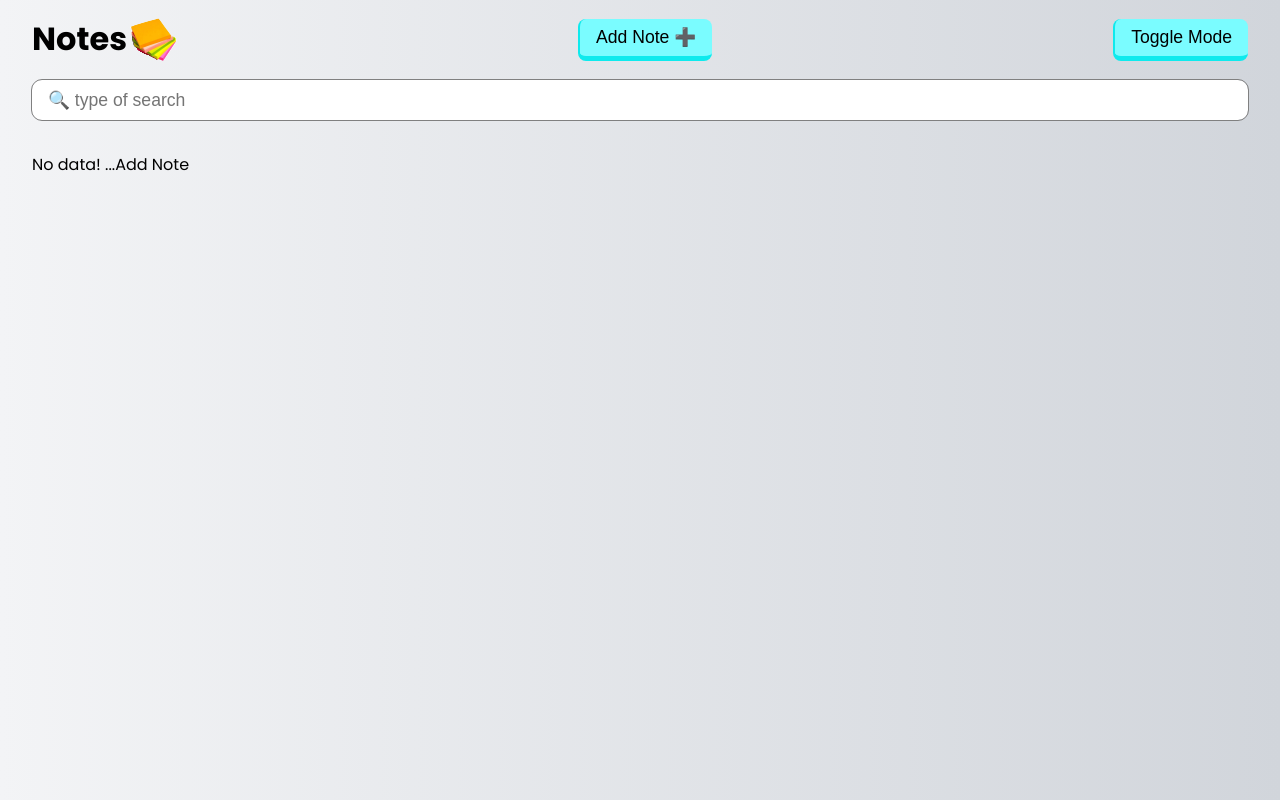
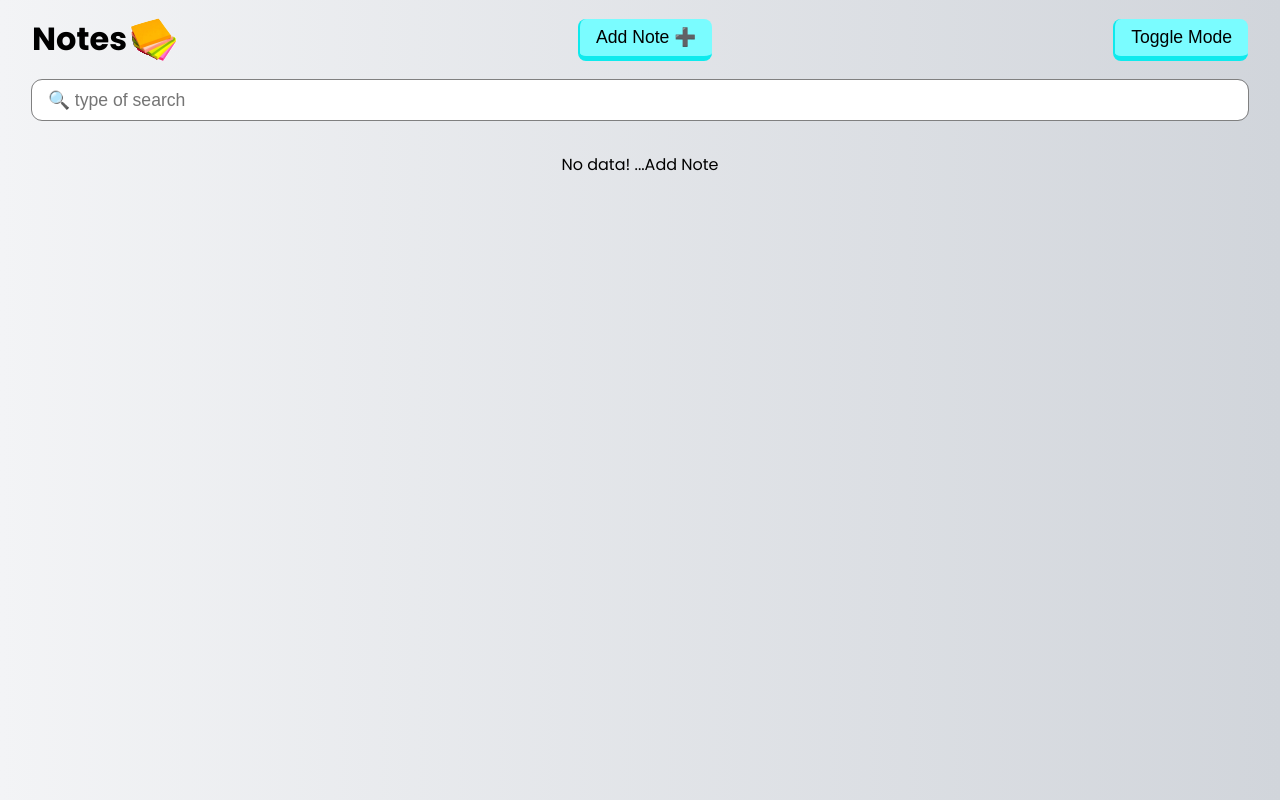
Before and after one commit to ajarek/react-64-vite-Notes-Router-6.8, a React (Vite) app: page / in a window 1280 px wide. Built offline with nearby package versions, Linux system fonts and the light colour scheme.

Commit message:
added handleDelete

```diff
--- a/src/helpers/localStorage.jsx
+++ b/src/helpers/localStorage.jsx
@@ -10,3 +10,6 @@ export const saveStorage = (newData, name) => {
 export const fetchStorage = (key) => {
   return JSON.parse(localStorage.getItem(key))
 }
+export const deleteStorage = (key)=>{
+  return localStorage.removeItem(key)
+}
--- a/src/index.css
+++ b/src/index.css
@@ -83,9 +83,12 @@ body {
   display: grid;
   grid-template-columns: repeat(auto-fit, minmax(283px, 1fr));
   gap: 1rem;
+
+  place-items: center;
 }
 .dashboard .card {
   min-height: 283px;
+  width: 283px;
   padding: 1rem;
   display: flex;
   flex-direction: column;
--- a/src/pages/Dashboard.jsx
+++ b/src/pages/Dashboard.jsx
@@ -1,7 +1,8 @@
-import React from 'react'
-import { useLoaderData } from 'react-router-dom'
+import React, { useEffect, useState } from 'react'
+import { useLoaderData,redirect } from 'react-router-dom'
 import { fetchStorage } from '../helpers/localStorage'
 import { randomArray } from '../helpers/randomArray'
+import { deleteStorage, saveStorage} from '../helpers/localStorage'
 
 export const dashboardLoader = () => {
   const data = fetchStorage('notes') || []
@@ -10,6 +11,17 @@ export const dashboardLoader = () => {
 
 const Dashboard = () => {
   const data = useLoaderData()
+  const [list, setList] = useState([])
+
+  useEffect(() => {
+    setList(data);
+  }, []);
+
+  const handleDelete = (itemId) => {
+    const updatedList = list.filter(item => item.id !== itemId);
+    localStorage.setItem('notes', JSON.stringify(updatedList));
+    setList(updatedList);
+  }
 
   const colorArray = [
     '#ff7eb9',
@@ -19,10 +31,11 @@ const Dashboard = () => {
     '#feff9c',
     '#fff740',
   ]
+
   return (
     <div className='dashboard'>
-      {data && data.length > 0 ? (
-        data.map((note) => {
+      {list && list.length > 0 ? (
+        list.map((note) => {
           return (
             <div
               className='card'
@@ -35,7 +48,7 @@ const Dashboard = () => {
               </div>
               <div className='date'>
                 <p className='card-date'>{note.date}</p>
-                <button>🗑️</button>
+                <button onClick={()=>handleDelete(note.id)}>🗑️</button>
               </div>
             </div>
           )
```
